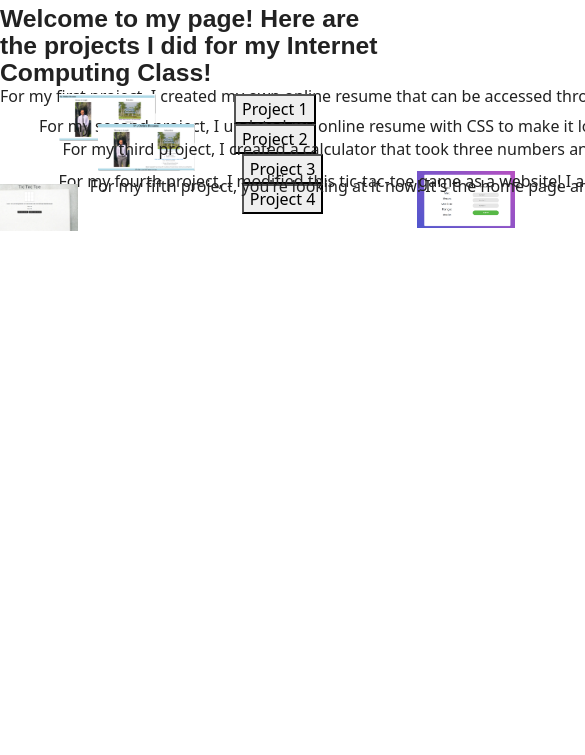
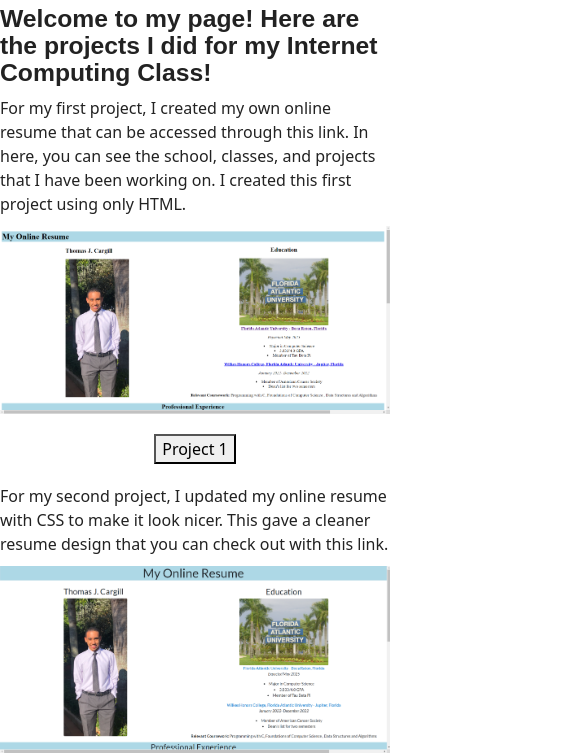
Before and after one commit to tcargill1/tc-website, a website: page my_website/public/index.html in a window 390 px wide. Shown: the part 90-845 px from the top of the page, 585 px wide, since content can reach past the window. Drawn offline with nearby package versions, Linux system fonts and the light colour scheme; a web font is replaced by a local one.

Commit message:
Changing

```diff
--- a/my_website/public/mystyle.css
+++ b/my_website/public/mystyle.css
@@ -257,3 +257,201 @@ section {
     bottom: 10%;
     left: 23%;
 }
+
+@media (max-width: 1200px) {
+    img {
+        width: 35%;
+        margin-right: 5%;
+    }
+
+    .project-1 img {
+        right: 40%;
+        bottom: 2%;
+    }
+
+    .project-1 button {
+        right: -50%;
+        bottom: -15%;
+    }
+
+    .project-2 button {
+        right: -50%;
+        bottom: -20%;
+    }
+
+    .project-3 button {
+        right: -52%;
+        bottom: -2%;
+    }
+
+    .project-4 button {
+        right: -52%;
+        bottom: -5%;
+    }
+
+    .project-2 img {
+        right: 4%;
+        bottom: -1%;
+    }
+
+    .project-3 img {
+        right: -32%;
+        bottom: 0.5%;
+    }
+
+    .project-4 img {
+        right: 30%;
+        bottom: 10%;
+    }
+
+    .project-2 {
+        top: 25%;
+    }
+
+    .project-3 {
+        top: 50%;
+    }
+
+    .project-4 {
+        top: 75%;
+    }
+
+    .project-1 p {
+        left: 2%;
+        bottom: 2%;
+    }
+
+    .project-2 p {
+        left: 8%;
+        bottom: 0.5%;
+    }
+
+    .project-3 p {
+        left: 14%;
+        bottom: 20%;
+    }
+
+    .project-4 p {
+        bottom: 15%;
+        left: 12%;
+    }
+
+    .project-5 {
+        top: 100%;
+    }
+
+    .project-5 p {
+        bottom: 8%;
+        left: 20%;
+    }
+}
+
+@media (max-width: 768px) {
+    img {
+        width: 100%;
+        margin-right: 0;
+        float: none;
+    }
+
+    .project-1 img, .project-2 img, .project-3 img, .project-4 img {
+        position: relative;
+        right: 0;
+        bottom: 0;
+        margin: 0 auto;
+    }
+
+    .project-1 button, .project-2 button, .project-3 button, .project-4 button {
+        position: relative;
+        right: 0;
+        bottom: 0;
+        margin: 20px auto;
+        display: block;
+    }
+
+    .project-2 {
+        top: 0;
+    }
+
+    .project-3 {
+        top: 0;
+    }
+
+    .project-4 {
+        top: 0;
+    }
+
+    .project-1 p, .project-2 p, .project-3 p, .project-4 p {
+        position: relative;
+        left: 0;
+        bottom: 0;
+        margin: 10px auto;
+        white-space: normal;
+    }
+
+    .project-5 {
+        top: 0;
+    }
+
+    .project-5 p {
+        position: relative;
+        bottom: 0;
+        left: 0;
+        margin: 10px auto;
+        white-space: normal;
+    }
+}
+
+@media (max-width: 480px) {
+    img {
+        width: 100%;
+        margin-right: 0;
+        float: none;
+    }
+
+    .project-1 img, .project-2 img, .project-3 img, .project-4 img {
+        position: relative;
+        right: 0;
+        bottom: 0;
+        margin: 0 auto;
+    }
+
+    .project-1 button, .project-2 button, .project-3 button, .project-4 button {
+        position: relative;
+        right: 0;
+        bottom: 0;
+        margin: 20px auto;
+        display: block;
+    }
+
+    .project-2 {
+        top: 0;
+    }
+
+    .project-3 {
+        top: 0;
+    }
+
+    .project-4 {
+        top: 0;
+    }
+
+    .project-1 p, .project-2 p, .project-3 p, .project-4 p {
+        position: relative;
+        left: 0;
+        bottom: 0;
+        margin: 10px auto;
+        white-space: normal;
+    }
+
+    .project-5 {
+        top: 0;
+    }
+
+    .project-5 p {
+        position: relative;
+        bottom: 0;
+        left: 0;
+        margin: 10px auto;
+        white-space: normal;
+    }
+}
```
Also changed, not shown: my_website/public/p2/style.css (line endings or trailing spaces).
